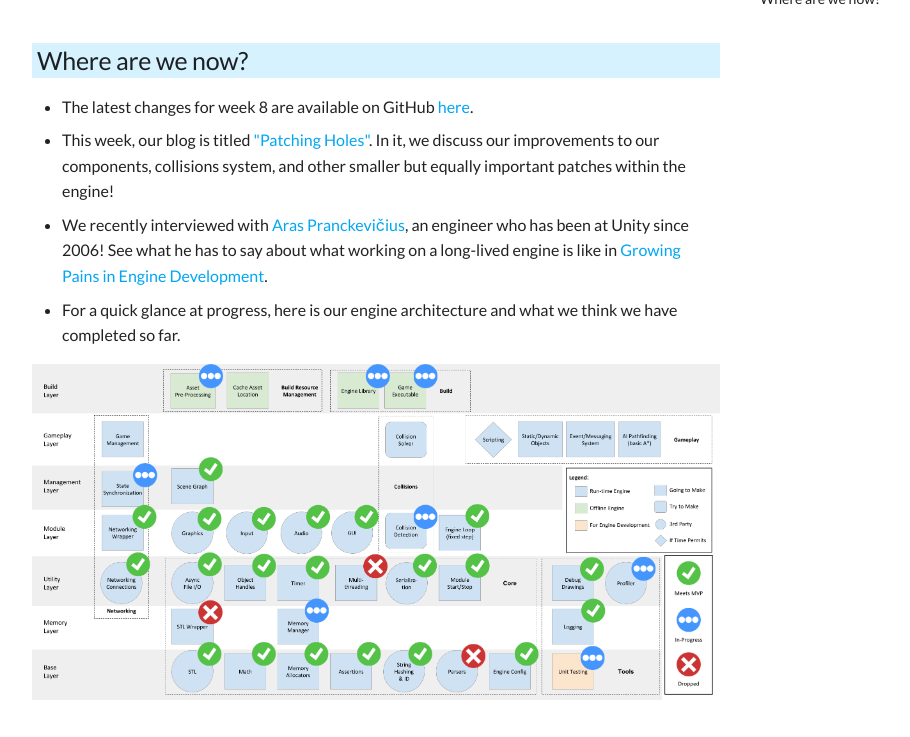
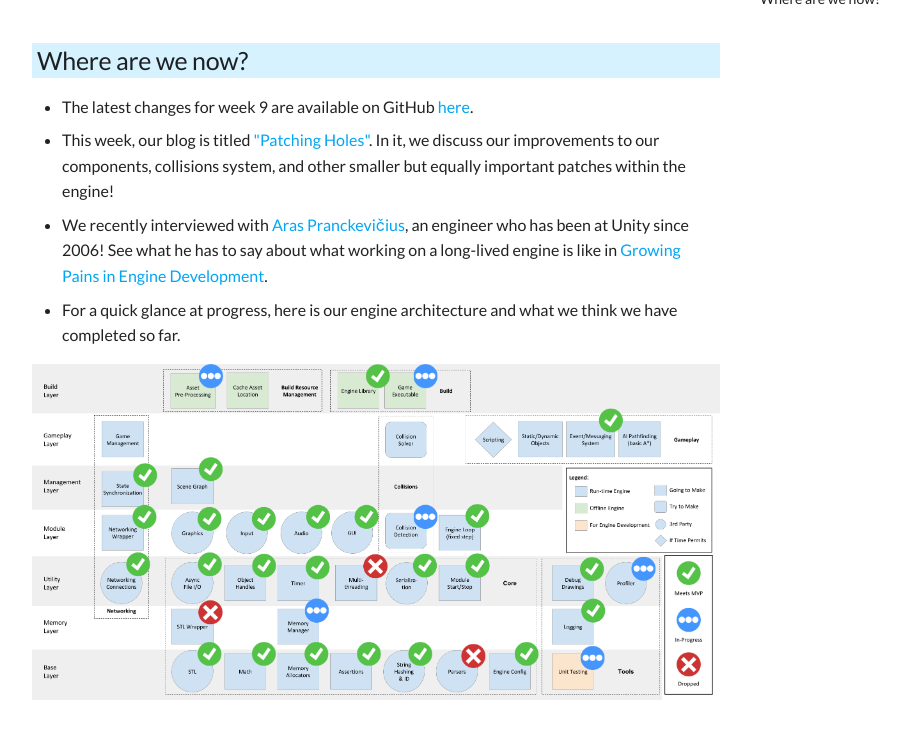
Before and after one commit to Isetta-Team/Isetta-Website-Raw, an MkDocs documentation site: the page built from docs/index.md, in a window 1280 px wide and 900 px high, scrolled down 1307 px, cut to the strip 163-900 px from the top of the window. Shown: the whole strip, without its empty margins (264-1174 px from the left). Built offline with MkDocs 1.6.1 and Material for MkDocs 9.7.7, drawn with Linux system fonts in a browser that asks for light colours; comment, search, counter and statistics services are not loaded.

Commit message:
Added engine arch diagram for week 9

```diff
--- a/docs/index.md
+++ b/docs/index.md
@@ -20,12 +20,12 @@ We are a student project from Carnegie Mellon's Entertainment Technology Center.
 </div>
 
 ## Where are we now?
-- The latest changes for week 8 are available on GitHub [here](https://github.com/Isetta-Team/Isetta-Engine/releases/tag/week-8).
+- The latest changes for week 9 are available on GitHub [here](https://github.com/Isetta-Team/Isetta-Engine/releases/tag/week-9).
 - This week, our blog is titled ["Patching Holes"](blogs/week-8/). In it, we discuss our improvements to our components, collisions system, and other smaller but equally important patches within the engine!
 - We recently interviewed with [Aras Pranckevičius](https://twitter.com/aras_p), an engineer who has been at Unity since 2006! See what he has to say about what working on a long-lived engine is like in [Growing Pains in Engine Development](interviews/ArasPranckevicius-interview/).
 - For a quick glance at progress, here is our engine architecture and what we think we have completed so far.
 
-![Engine Architecture](../images/engine_architecture/week8.png "Week 8 Progress Architecture")
+![Engine Architecture](../images/engine_architecture/week9.png "Week 9 Progress Architecture")
 
 <!-- Begin MailChimp Signup Form -->
 <link href="//cdn-images.mailchimp.com/embedcode/classic-10_7.css" rel="stylesheet" type="text/css">
```
Also changed, not shown: docs/images/engine_architecture/week9.png (added).
